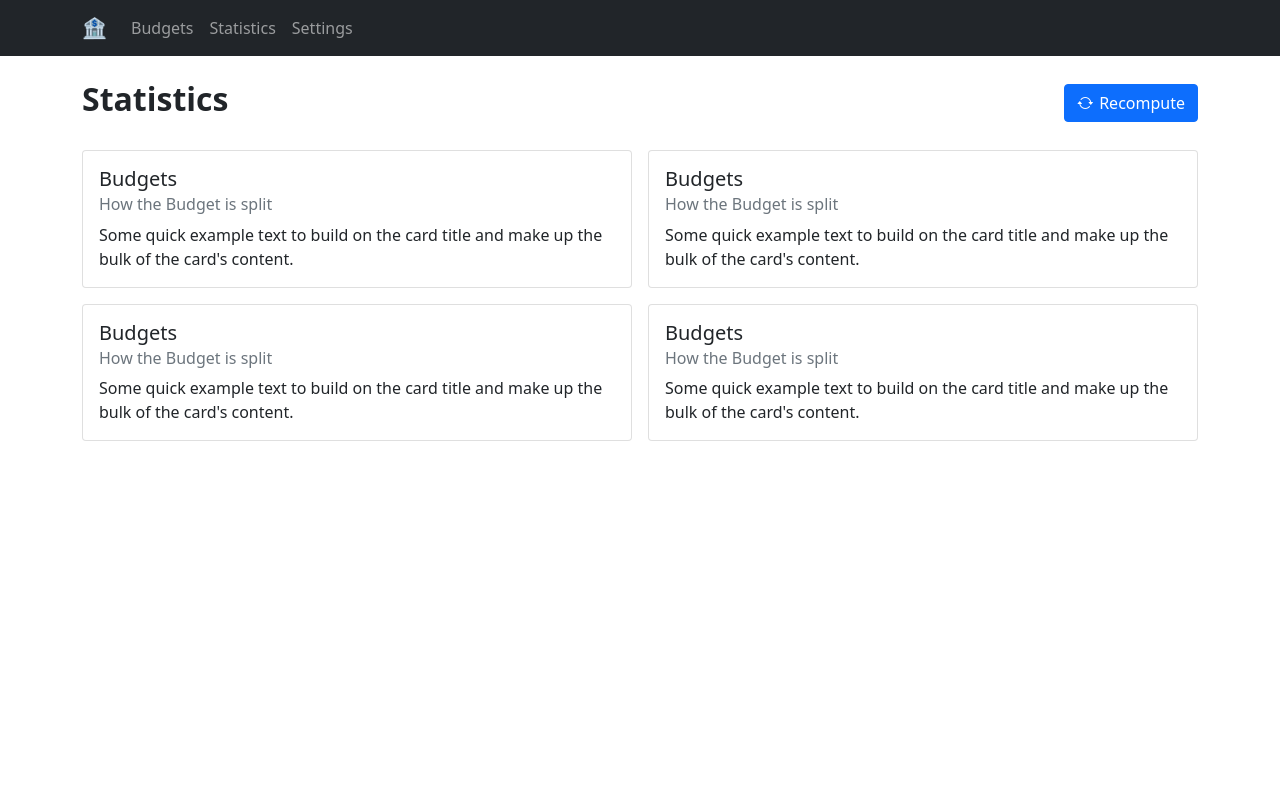
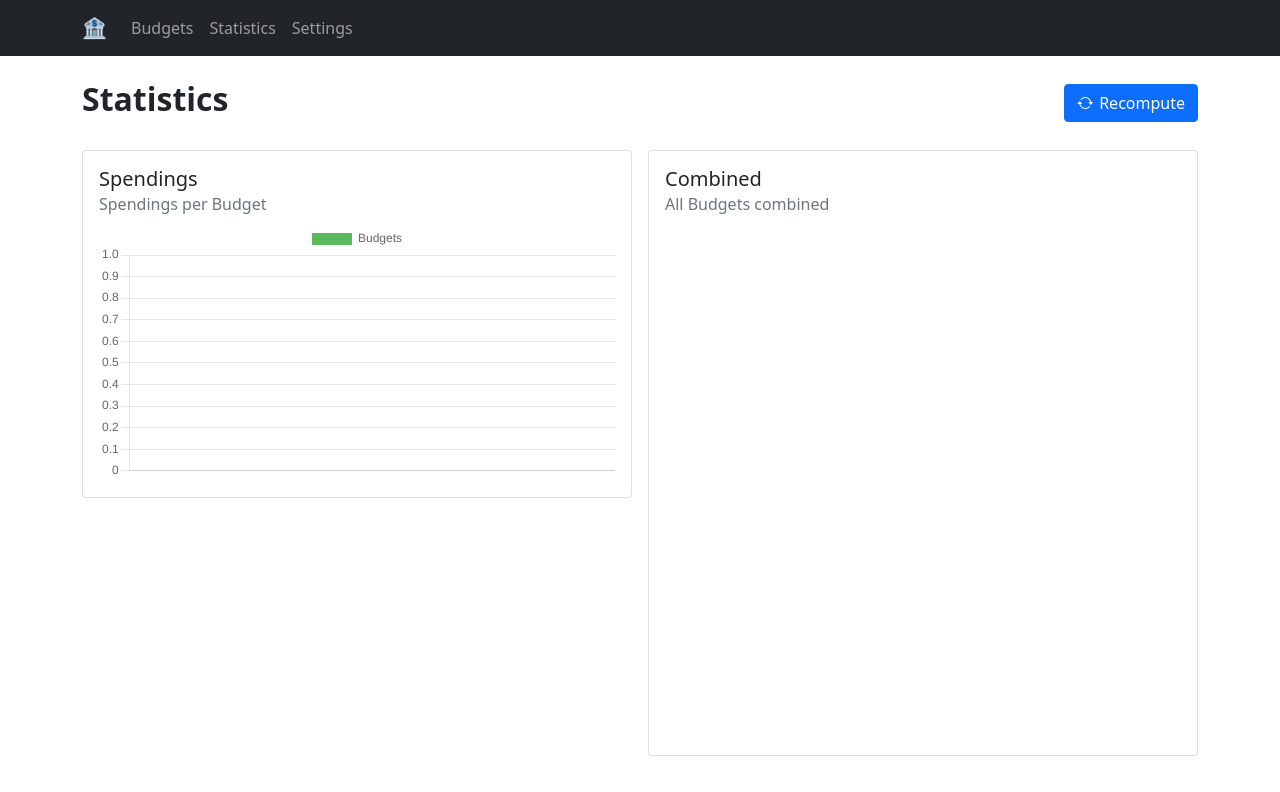
Before and after one commit to maximilianried/budget-planner, a React (Create React App) app: page /statistic in a window 1280 px wide. Shown: the top 792 px of the page. Built offline with nearby package versions, Linux system fonts and the light colour scheme.

Commit message:
Added statistics

```diff
--- a/package.json
+++ b/package.json
@@ -8,8 +8,10 @@
     "@testing-library/user-event": "^13.5.0",
     "bootstrap": "^5.1.3",
     "bootstrap-icons": "^1.7.2",
+    "chart.js": "^3.7.0",
     "react": "^17.0.2",
     "react-bootstrap": "^2.1.0",
+    "react-chartjs-2": "^4.0.0",
     "react-dom": "^17.0.2",
     "react-router-dom": "^6.2.1",
     "react-scripts": "5.0.0",
--- a/src/components/statistics/Statistic.js
+++ b/src/components/statistics/Statistic.js
@@ -1,8 +1,23 @@
 import React from "react";
-import { Button, Container, Stack } from "react-bootstrap";
-import StatisticCard from "./StatisticCard";
+import { Button, Container, Stack, Card } from "react-bootstrap";
+import { useBudgets } from "../../contexts/BudgetsContext";
+import { Bar, Doughnut, Bubble } from "react-chartjs-2";
+import Chart from "chart.js/auto";
 
 export default function Statistic() {
+  const { budgets, getBudgetExpenses } = useBudgets();
+
+  var labelArray = budgets.map((budget) => {
+    return budget.name;
+  });
+
+  var amountArray = budgets.map((budget) => {
+    return getBudgetExpenses(budget.id).reduce(
+      (total, expense) => total + expense.amount,
+      0
+    );
+  });
+
   return (
     <>
       <Container className="my-4">
@@ -23,10 +38,65 @@ export default function Statistic() {
             alignItems: "flex-start",
           }}
         >
-          <StatisticCard />
-          <StatisticCard />
-          <StatisticCard />
-          <StatisticCard />
+          <Card>
+            <Card.Body>
+              <Card.Title>Spendings</Card.Title>
+              <Card.Subtitle className="mb-2 text-muted">
+                Spendings per Budget
+              </Card.Subtitle>
+              <Card.Text>
+                <Bar
+                  data={{
+                    labels: labelArray,
+                    datasets: [
+                      {
+                        label: "Budgets",
+                        data: amountArray,
+                        backgroundColor: [
+                          "rgb(92, 184, 92)",
+                          "rgb(91, 192, 222)",
+                          "rgb(240, 173, 78)",
+                          "rgba(255, 99, 132)",
+                          "rgba(54, 162, 235)",
+                          "rgba(255, 206, 86)",
+                        ],
+                      },
+                    ],
+                  }}
+                />
+              </Card.Text>
+            </Card.Body>
+          </Card>
+
+          <Card>
+            <Card.Body>
+              <Card.Title>Combined</Card.Title>
+              <Card.Subtitle className="mb-2 text-muted">
+                All Budgets combined
+              </Card.Subtitle>
+              <Card.Text>
+                <Doughnut
+                  data={{
+                    labels: labelArray,
+                    datasets: [
+                      {
+                        label: "Budgets",
+                        data: amountArray,
+                        backgroundColor: [
+                          "rgb(92, 184, 92)",
+                          "rgb(91, 192, 222)",
+                          "rgb(240, 173, 78)",
+                          "rgba(255, 99, 132)",
+                          "rgba(54, 162, 235)",
+                          "rgba(255, 206, 86)",
+                        ],
+                      },
+                    ],
+                  }}
+                />
+              </Card.Text>
+            </Card.Body>
+          </Card>
         </div>
       </Container>
     </>
--- a/src/components/statistics/StatisticCard.js
+++ /dev/null
@@ -1,19 +0,0 @@
-import React from "react";
-import { Button, Card, ProgressBar, Stack } from "react-bootstrap";
-
-export default function StatisticCard() {
-  return (
-    <Card>
-      <Card.Body>
-        <Card.Title>Budgets</Card.Title>
-        <Card.Subtitle className="mb-2 text-muted">
-          How the Budget is split
-        </Card.Subtitle>
-        <Card.Text>
-          Some quick example text to build on the card title and make up the
-          bulk of the card's content.
-        </Card.Text>
-      </Card.Body>
-    </Card>
-  );
-}
```
Also changed, not shown: 1 other file (tests, documents, lock files or other folders).
